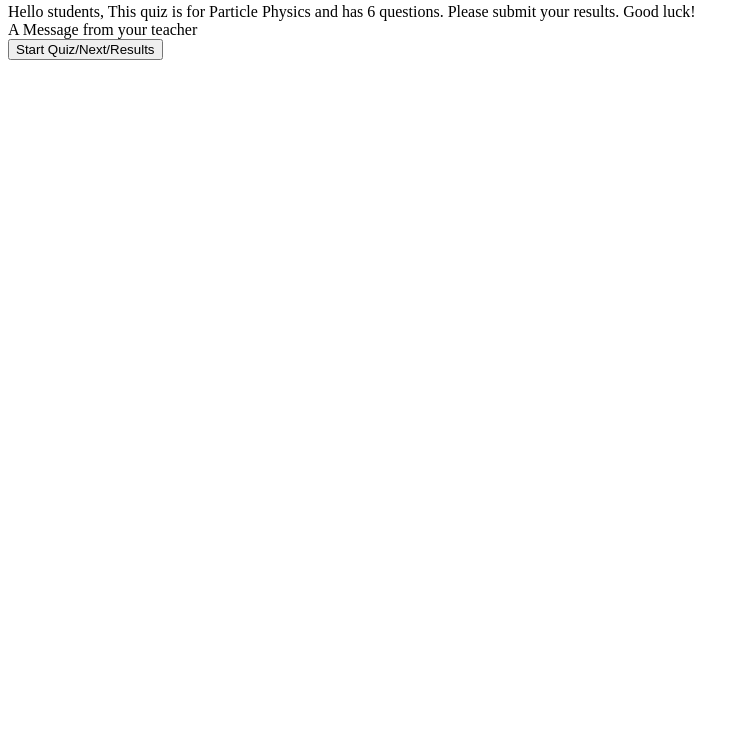
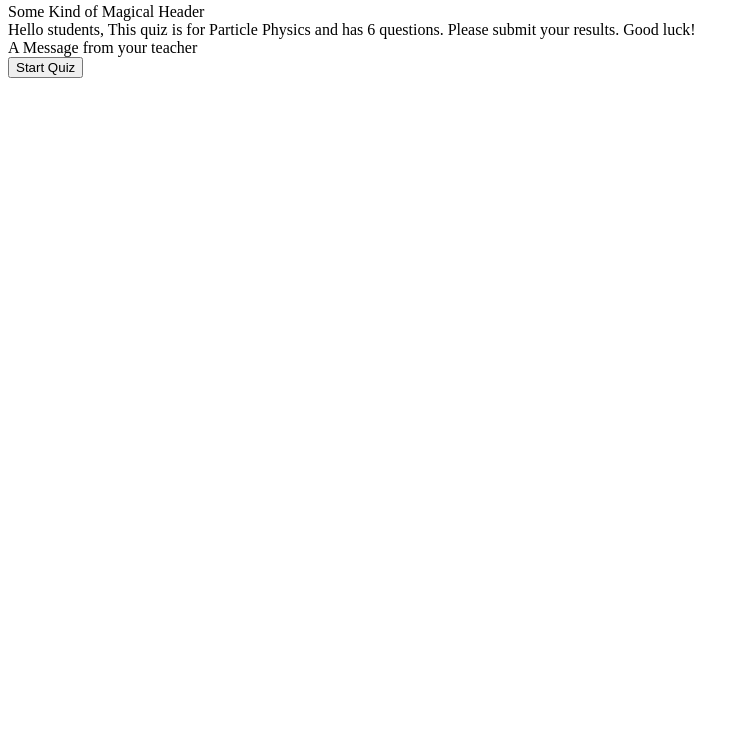
Before and after one commit to jacobpaine/tiny-quiz, a plain HTML site: page index.html in a window 1280 px wide. Shown: the part 56-800 px from the top of the page, without its empty margins (0-749 px from the left). Drawn offline with Linux system fonts and the light colour scheme.

Commit message:
No go with making a template interpolator from JSON, body message goes straight to the JS

```diff
--- a/index.html
+++ b/index.html
@@ -10,7 +10,10 @@
       <h3>Tiny Quiz</h3>
     </header>
     <div id="main">
-      <div id="intro-message"></div>
+      <div id="intro-message">
+        <div id="intro-message-header"></div>
+        <div id="intro-message-body"></div>
+      </div>
     </div>
     <div class="teacher-message">
       A Message from your teacher
@@ -19,16 +22,24 @@
 
     <script type="module">
       import { data } from "./mockData.js";
-      console.log("data: ", data);
 
       function initialSetup() {
+        let header = document.getElementById("intro-message-header");
+        if (header !== "" && header !== "undefined" && header !== null) {
+          document.getElementById("intro-message-header").innerHTML =
+            data.introduction.header;
+        }
+
         document.getElementById(
-          "intro-message"
+          "intro-message-body"
         ).innerHTML = `Hello students, This quiz is for ${
           data.introduction.subject
         } and has ${
           Object.keys(data.questions).length
         } questions. Please submit your results. Good luck!`;
+
+        document.getElementById("next-button").innerText =
+          data.introduction.nextButton;
       }
       initialSetup();
     </script>
--- a/mockData.js
+++ b/mockData.js
@@ -1,8 +1,8 @@
 let data = {
   introduction: {
     subject: "Particle Physics",
-    header: "Header",
-    body: "body",
+    header: "Some Kind of Magical Header",
+    nextButton: "Start Quiz",
   },
   questions: {
     a: "First question",
```
